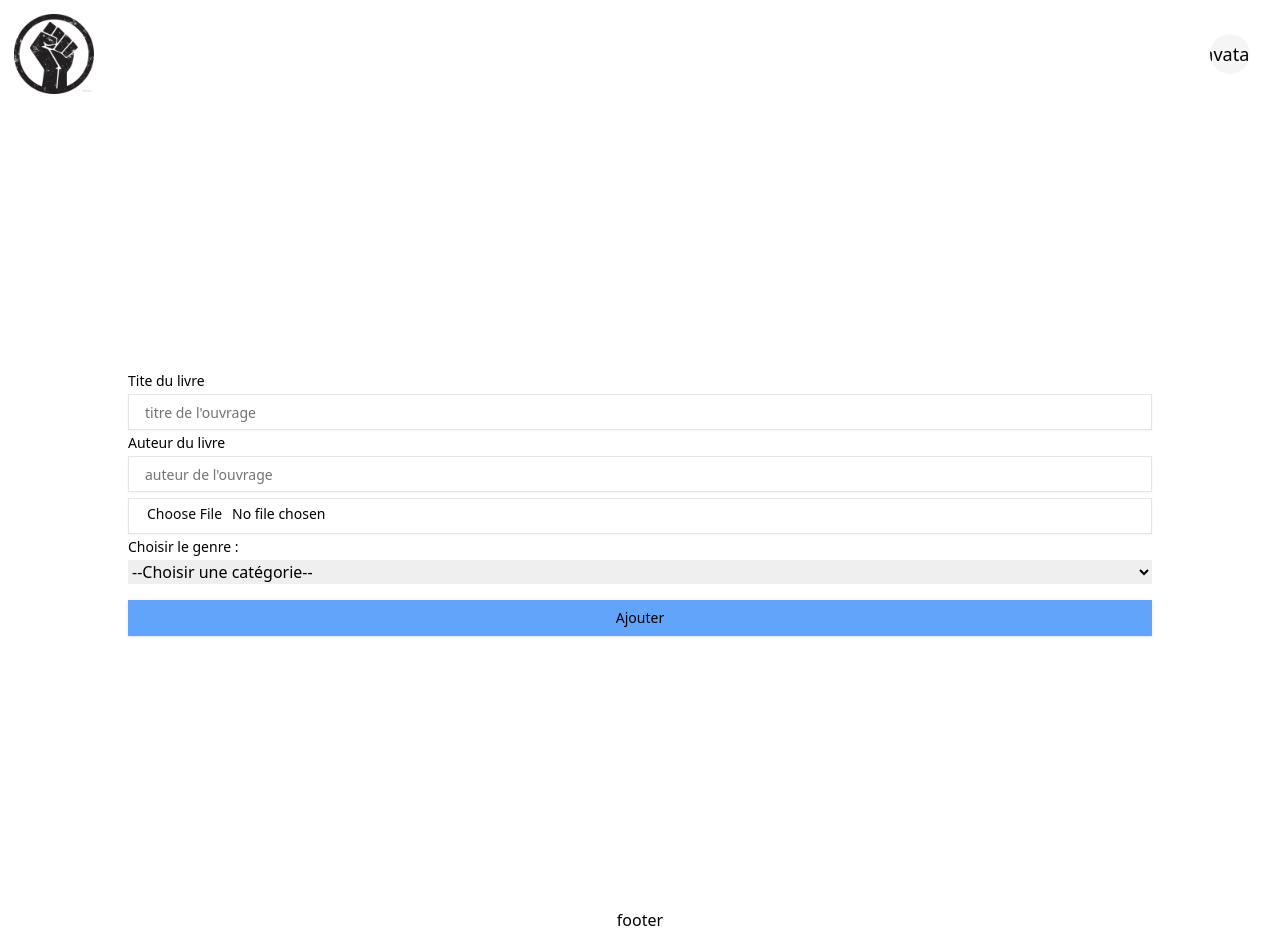
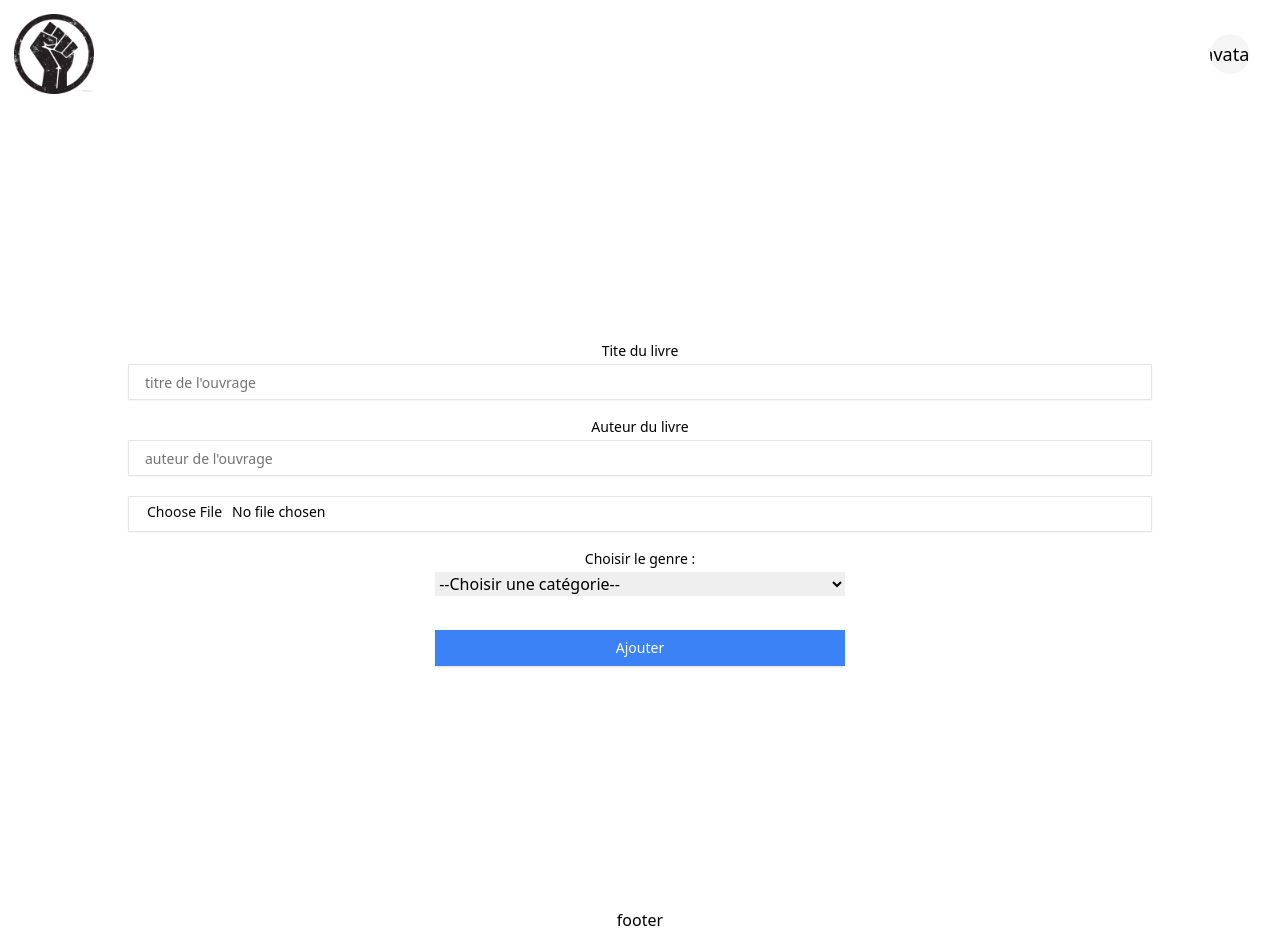
Before and after one commit to ptijjo/frontcellulenoire, a Next.js app: page /dashboard/ajout in a window 1280 px wide. Built offline with nearby package versions, Linux system fonts and the light colour scheme; no server answers; sample sign-in values are in the browser's storage.

Commit message:
mise a jour couleur

```diff
--- a/app/dashboard/ajout/components/FormBook.tsx
+++ b/app/dashboard/ajout/components/FormBook.tsx
@@ -62,19 +62,19 @@ const FormBook = () => {
 
     return (
         <form onSubmit={handleSubmit(onSubmit)} className="flex flex-col gap-y-1.5 w-4/5 m-auto">
-            <Label htmlFor='titre'>Tite du livre</Label>
-            <Input type="text" placeholder="titre de l'ouvrage" id="titre" autoComplete="false" className="rounded-none placeholder-red-400 pl-4" {...register("title", { required: true })}  aria-label="Title"/>
+            <Label htmlFor='titre' className='text-center'>Tite du livre</Label>
+            <Input type="text" placeholder="titre de l'ouvrage" id="titre" autoComplete="false" className="rounded-none placeholder-red-400 pl-4 mb-3.5" {...register("title", { required: true })}  aria-label="Title"/>
             {errors.title && errors.title.type === "required" && <span>Title Obligatoire</span>}
 
-            <Label htmlFor='author'>Auteur du livre</Label>
-            <Input type="text" placeholder="auteur de l'ouvrage" id="titre" autoComplete="false" className="rounded-none placeholder-red-400 pl-4" {...register("author", { required: true })}  aria-label="Author"/>
+            <Label htmlFor='author'  className='text-center'>Auteur du livre</Label>
+            <Input type="text" placeholder="auteur de l'ouvrage" id="titre" autoComplete="false" className="rounded-none placeholder-red-400 pl-4 mb-3.5" {...register("author", { required: true })}  aria-label="Author"/>
             {errors.author && errors.author.type === "required" && <span>Auteur Obligatoire</span>}
 
             <Input type="file" id="url" autoComplete="false" className="rounded-none" {...register("url", { required: true })} accept='application/pdf'  aria-label="File"/>
             {errors.url && errors.url.type === "required" && <span>Fichier  obligatoire</span>}
 
-            <Label htmlFor='categoryName'>Choisir le genre : </Label>
-            <select id='categoryName' {...register("categoryName", { required: true })}>
+            <Label htmlFor='categoryName' className='flex justify-center mt-3.5'>Choisir le genre : </Label>
+            <select id='categoryName' {...register("categoryName", { required: true })} className='w-[40%] mx-auto mb-3.5'>
                 <option value="">--Choisir une catégorie--</option>
                 <option value="histoire">Histoire</option>
                 <option value="religion">Religion</option>
@@ -83,7 +83,7 @@ const FormBook = () => {
             </select>
             {errors.categoryName && errors.categoryName.type === "required" && <span>Categorie  obligatoire</span>}
 
-            <Button type="submit" className="mt-2.5 bg-blue-400 text-black">Ajouter</Button>
+            <Button type="submit" className="mt-3.5 bg-blue-500 hover:bg-blue-400 w-[40%] mx-auto">Ajouter</Button>
 
             <ToastContainer autoClose={2000} />
         </form>
--- a/app/dashboard/components/header/MenuHeader.tsx
+++ b/app/dashboard/components/header/MenuHeader.tsx
@@ -52,23 +52,23 @@ const MenuHeader: React.FC<HeaderProps> = ({ pseudo, id, avatar, role }) => {
                 <MenubarContent className="border-none">
 
                     <MenubarItem className=" flex flex-col justify-center items-center w-1/2 relative left-12">
-                        <button className='bg-slate-600 rounded px-2.5 text-white' onClick={() => HandleProfil(id)}>Profil</button>
+                        <button className='hover:bg-blue-500 rounded px-2.5 text-black' onClick={() => HandleProfil(id)}>Profil</button>
                     </MenubarItem>
 
                     <MenubarItem className={(role !== "user" ? "flex flex-col justify-center items-center w-1/2 relative left-12" : "hidden")}>
-                        <Link href="/dashboard/invitation" className="bg-slate-600 rounded px-2.5 text-white"><p className='text-white'>Invitation</p></Link>
+                        <Link href="/dashboard/invitation" className="hover:bg-blue-500 rounded px-2.5 text-black"><p className='text-black'>Invitation</p></Link>
                     </MenubarItem>
 
                     <MenubarItem className={(role !== "user" ? "flex flex-col justify-center items-center w-1/2 relative left-12" : "hidden")}>
-                        <Link href="/dashboard/users" className="bg-slate-600 rounded px-2.5 text-white"><p className='text-white'>Utilisateurs</p></Link>
+                        <Link href="/dashboard/users" className="hover:bg-blue-500 rounded px-2.5 text-black"><p className='text-black'>Utilisateurs</p></Link>
                     </MenubarItem>
 
                     <MenubarItem className={(role !== "user" ? "flex flex-col justify-center items-center w-1/2 relative left-12 " : "hidden")}>
-                        <Link href="/dashboard/ajout" className="bg-slate-600 rounded px-2.5 "><p className='text-white'>ajout de livre</p></Link>
+                        <Link href="/dashboard/ajout" className="hover:bg-blue-500 rounded px-2.5 "><p className='text-black'>ajout de livre</p></Link>
                     </MenubarItem>
 
                     <MenubarItem className=" flex flex-col justify-center items-center w-1/2 relative left-12">
-                        <button className='bg-slate-600 rounded px-2.5 text-white' onClick={HandleDeconnection}>Déconnection</button>
+                        <button className='hover:bg-blue-500 rounded px-2.5 text-black' onClick={HandleDeconnection}>Déconnection</button>
                     </MenubarItem>
 
                 </MenubarContent>
--- a/app/dashboard/deleteBook/[id]/page.tsx
+++ b/app/dashboard/deleteBook/[id]/page.tsx
@@ -75,8 +75,8 @@ const DeleteBook = ({ params }: { params: { id: string } }) => {
       </Card >
 
       <div className='flex flex-row items-center justify-center gap-3.5'>
-        <Button type="button" onClick={handleCancel}>Annuler</Button>
-        <Button type="button" onClick={handleConfirm}>Confirmer</Button>
+        <Button type="button" onClick={handleCancel} className='bg-red-500 hover:bg-red-400'>Annuler</Button>
+        <Button type="button" onClick={handleConfirm} className='bg-blue-500 hover:bg-blue-400'>Confirmer</Button>
       </div>
 
 
--- a/app/dashboard/invitation/page.tsx
+++ b/app/dashboard/invitation/page.tsx
@@ -54,8 +54,8 @@ const Invitation = () => {
 
 
                 <div className='flex items-center justify-center mt-2.5 gap-3.5'>
-                    <Button type='button' onClick={() => navigate.back()}> Annuler</Button>
-                    <Button type="submit" className="bg-blue-400 text-black">Inviter</Button>
+                    <Button type='button' onClick={() => navigate.back()} className='bg-red-500 hover:bg-red-400'> Annuler</Button>
+                    <Button type="submit" className="bg-blue-500 hover:bg-blue-400">Inviter</Button>
                 </div>
 
             </form>
--- a/app/dashboard/page.tsx
+++ b/app/dashboard/page.tsx
@@ -74,7 +74,7 @@ const Dashboard = () => {
         <>
             {/* Affichagede la barre de recherche */}
             <div className='flex flex-row items-center justify-center w-[80%] lg:w-[60%]'>
-                <Input type='search' className='w-[80%] lg:w-[60%] rounded' value={search} onChange={(e) => setSearch(e.target.value)} aria-label="Search" />
+                <Input type='search'  placeholder="Recherche ouvrage" className='w-[80%] lg:w-[60%] rounded' value={search} onChange={(e) => setSearch(e.target.value)} aria-label="Search" />
             </div>
             {/* Barre de filtrage */}
             <div className='flex flex-row w-[90%] lg:w-[60%] text-[10px] lg:text-lg'>
--- a/app/dashboard/profil/[slug]/page.tsx
+++ b/app/dashboard/profil/[slug]/page.tsx
@@ -84,13 +84,13 @@ const Profil = ({ params }: { params: { slug: string } }) => {
                 <Label className='text-center'>Pseudo</Label>
                 <Input type='text' value={pseudo} onChange={(e) => setPseudo(e.target.value)} />
                 <p className={(statusUser === "failed") ? 'text-red-700' : "hidden"}>Pseudo déja existant !!</p>
-                <Button onClick={(e) => handleSubmit(e)}>Valider</Button>
+                <Button onClick={(e) => handleSubmit(e)} className='bg-blue-500 hover:bg-blue-400'>Valider</Button>
             </form>
 
             <form className={(!openAvatar && user) ? "hidden" : 'flex flex-col items-center justify-center w-[40%] gap-2.5'}>
                 <Label className='text-center'>Avatar</Label>
                 <Input type='file' id="avatar" aria-label="File" onChange={(e) => console.log(setAvatar(e.target.files?.[0]))} accept='image/jpeg, image/jpg, image/png, image/gif' />
-                <Button onClick={(e) => handleSubmitAvatar(e)}>Valider</Button>
+                <Button onClick={(e) => handleSubmitAvatar(e)} className='bg-blue-500 hover:bg-blue-400'>Valider</Button>
             </form>
 
         </>
--- a/app/dashboard/updateBook/[id]/page.tsx
+++ b/app/dashboard/updateBook/[id]/page.tsx
@@ -6,6 +6,7 @@ import { fonctionConvertisseur } from '@/lib/ConvertisseurID';
 import { Book } from '@/lib/Interface/book.interface';
 import Url from '@/lib/Url';
 import axios from 'axios';
+import Link from 'next/link';
 import { useRouter } from 'next/navigation';
 import React, { useEffect, useState } from 'react'
 
@@ -50,9 +51,6 @@ const UpdateBook = ({ params }: { params: { id: string } }) => {
 
   }, [token, id]);
 
-  const handleCancel = () => {
-    navigate.back();
-  };
 
   const handleSubmit = async (e: React.MouseEvent<HTMLButtonElement, MouseEvent>) => {
     e.preventDefault();
@@ -81,7 +79,7 @@ const UpdateBook = ({ params }: { params: { id: string } }) => {
   return (
     <>
 
-      <form className='flex flex-col justify-center items-center gap-3.5 w-[40%] border p-3.5'>
+      <form className='flex flex-col justify-center items-center gap-3.5 w-[40%] p-3.5'>
         <div className='w-full flex flex-col items-center justify-center'>
           <Label><h2>Titre de l'ouvrage</h2></Label>
           <Input value={title as string} onChange={e => setTitle(e.target.value)} />
@@ -101,7 +99,7 @@ const UpdateBook = ({ params }: { params: { id: string } }) => {
         </div>
 
         <div className='w-full flex flex-row items-center justify-center gap-3.5'>
-          <Button onClick={handleCancel}>Annuler</Button>
+          <Link href="/dashboard"><Button>Annuler</Button></Link>
           <Button onClick={(e) => handleSubmit(e)}>Valider</Button>
         </div>
       </form>
--- a/app/dashboard/users/page.tsx
+++ b/app/dashboard/users/page.tsx
@@ -65,7 +65,7 @@ const Users = () => {
         <>
             {/* Affichagede la barre de recherche */}
             <div className='flex flex-row items-center justify-center w-[80%] lg:w-[60%]'>
-                <Input type='search' className='w-[80%] lg:w-[60%] rounded' value={search} onChange={(e) => setSearch(e.target.value)} aria-label="Search" />
+                <Input type='search' placeholder="Recherche utilisateur" className='w-[80%] lg:w-[60%] rounded' value={search} onChange={(e) => setSearch(e.target.value)} aria-label="Search" />
             </div>
 
             {(users?.length === 0) && <div className='mt-[20px]'>Aucun utilisateur ! </div>}
--- a/lib/Url.ts
+++ b/lib/Url.ts
@@ -1,4 +1,4 @@
-const baseUrl="http://api.cellulenoire.fr"
+const baseUrl="http://127.0.0.1:8080"
 
 const Url = {
     connection: baseUrl + "/users_connection",
```
